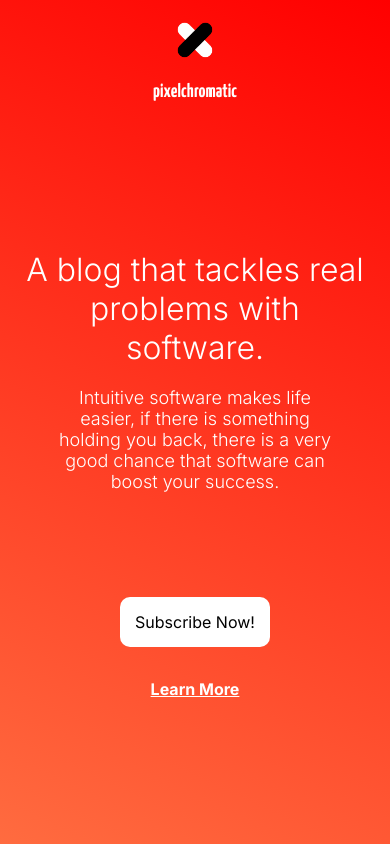
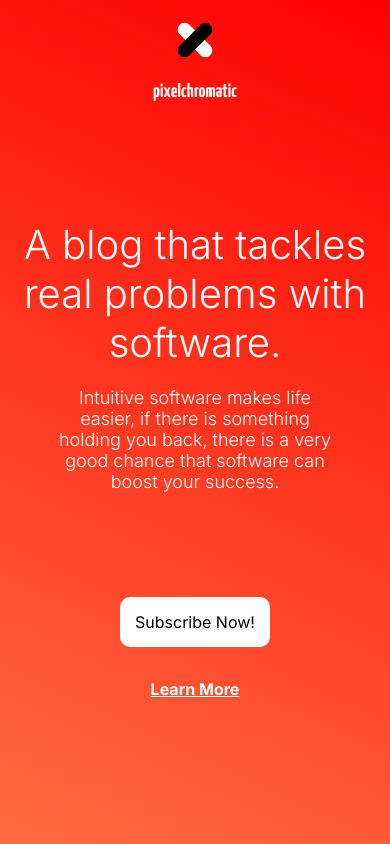
Before and after one commit to esteban1213/pixelchromaticWeb, a Next.js app: page / in a window 390 px wide. Shown: the top 844 px of the page. Built offline with nearby package versions, Linux system fonts and the light colour scheme.

Commit message:
Version 8.902

```diff
--- a/src/app/page.module.css
+++ b/src/app/page.module.css
@@ -180,7 +180,7 @@
   }
 
   .visionInfo p {
-    font-size: 1rem;
+    font-size: 0.6rem;
   }
   .visionInfo {
     padding: 8vw;
@@ -190,7 +190,8 @@
   }
 
   .statement {
-    font-size: 2rem;
+    margin-top: 0px;
+    font-size: 2.5rem;
   }
 }
 
```
